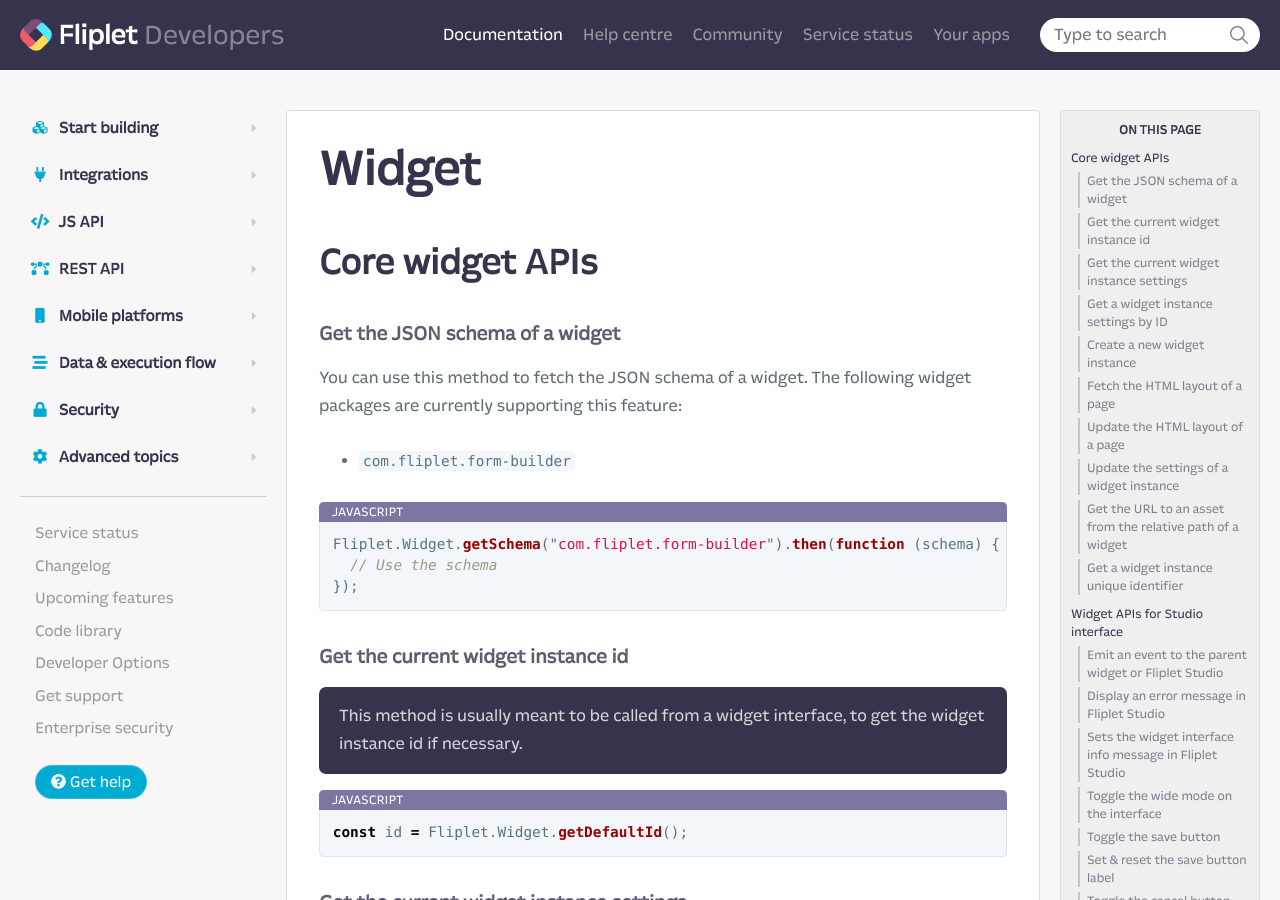
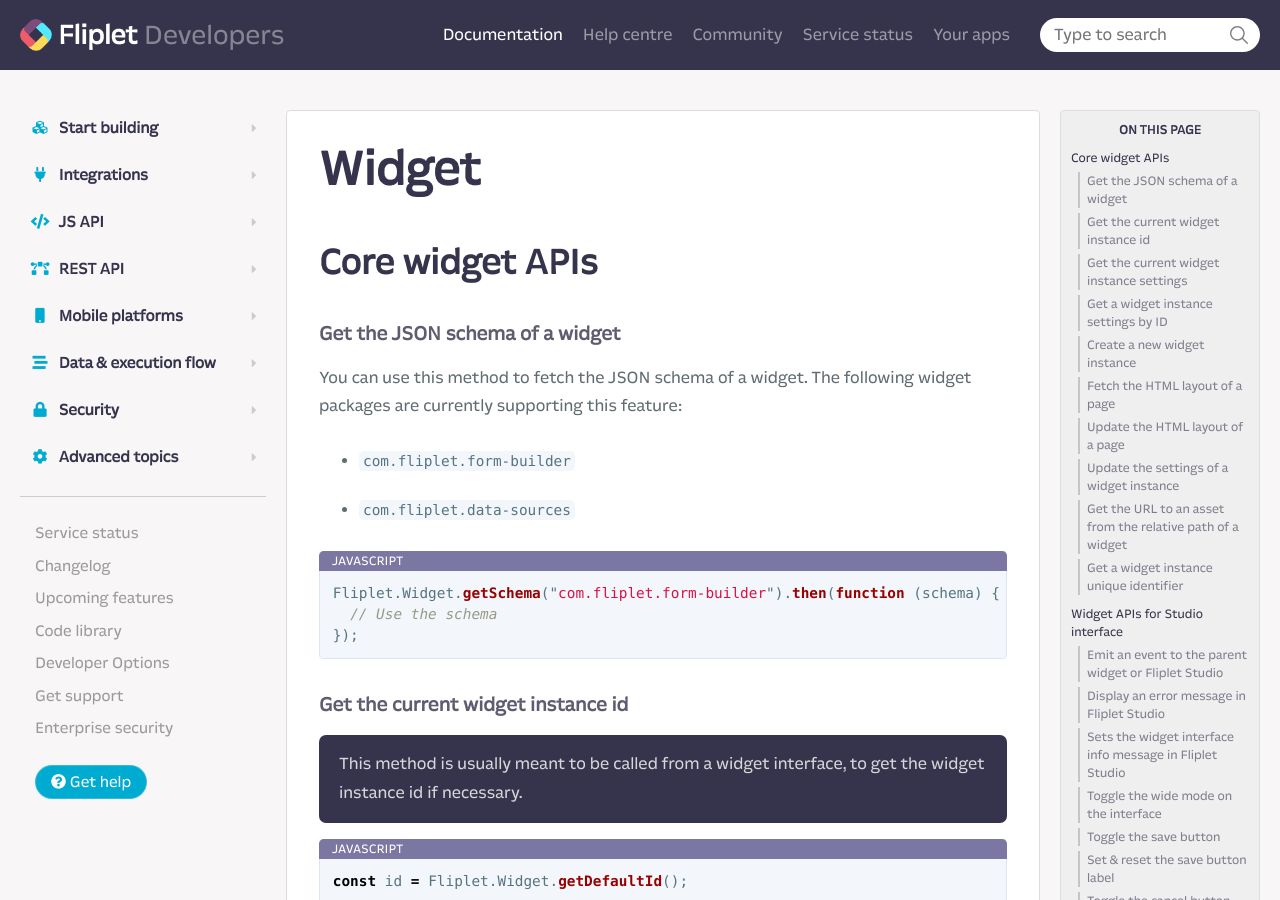
Before and after one commit to Fliplet/fliplet-cli, a Jekyll site: the page built from docs/API/core/widget.md, in a window 1280 px wide and 900 px high. Built offline with Jekyll 4.4.1, drawn with Linux system fonts in a browser that asks for light colours; nearby versions of some CDN libraries; our own code applies the rules of GitHub Pages for plain Markdown files; library files that are not in the unit come from our copies; comment, search, counter and statistics services are not loaded; a style sheet for code colours, icons or effects is not loaded.

Commit message:
added data source schema

````diff
--- a/docs/API/core/widget.md
+++ b/docs/API/core/widget.md
@@ -7,6 +7,7 @@
 You can use this method to fetch the JSON schema of a widget. The following widget packages are currently supporting this feature:
 
 - `com.fliplet.form-builder`
+- `com.fliplet.data-sources`
 
 ```js
 Fliplet.Widget.getSchema("com.fliplet.form-builder").then(function (schema) {
````
